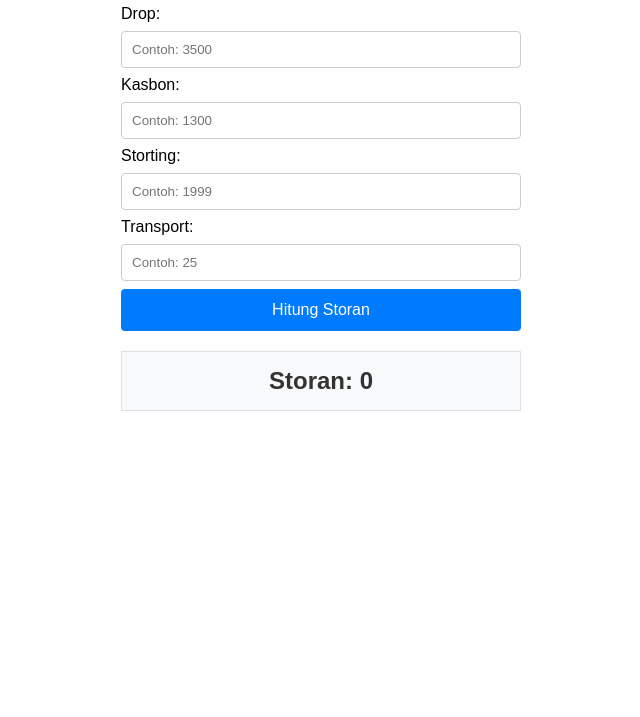
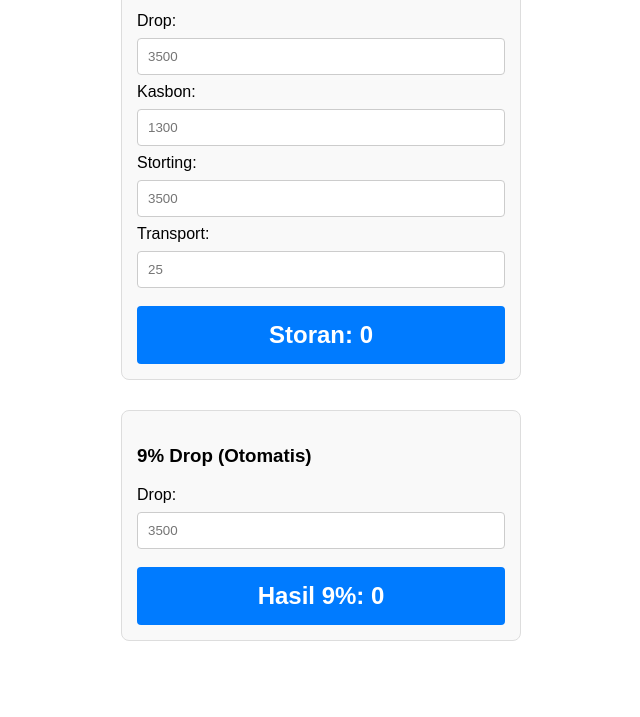
Before and after one commit to faisalbolenk/Kalkulator-storan, a plain HTML site: page index.html in a window 1280 px wide. Shown: the part 83-800 px from the top of the page, without its empty margins (319-959 px from the left). Drawn offline with Linux system fonts and the light colour scheme.

Commit message:
Update index.html

```diff
--- a/index.html
+++ b/index.html
@@ -3,45 +3,53 @@
 <head>
     <meta charset="UTF-8">
     <meta name="viewport" content="width=device-width, initial-scale=1.0">
-    <title>Kalkulator Storan</title>
+    <title>Kalkulator Otomatis</title>
     <style>
         body { font-family: sans-serif; padding: 20px; max-width: 400px; margin: auto; }
         input { width: 100%; padding: 10px; margin: 8px 0; border: 1px solid #ccc; border-radius: 4px; box-sizing: border-box; }
-        button { width: 100%; padding: 12px; background-color: #007bff; color: white; border: none; border-radius: 4px; cursor: pointer; font-size: 16px; }
-        .result { margin-top: 20px; padding: 15px; background-color: #f8f9fa; border: 1px solid #dee2e6; text-align: center; font-size: 1.5em; font-weight: bold; color: #333; }
+        .section { margin-bottom: 30px; padding: 15px; border: 1px solid #ddd; border-radius: 8px; background: #f9f9f9; }
+        .result { margin-top: 10px; padding: 15px; background-color: #007bff; color: white; text-align: center; font-size: 1.5em; font-weight: bold; border-radius: 4px; }
     </style>
 </head>
 <body>
 
-    <h2>Kalkulator Storan</h2>
+    <div class="section">
+        <h3>Storan (Otomatis)</h3>
+        <label>Drop:</label>
+        <input type="number" id="drop1" oninput="hitung()" placeholder="3500">
+        <label>Kasbon:</label>
+        <input type="number" id="kasbon" oninput="hitung()" placeholder="1300">
+        <label>Storting:</label>
+        <input type="number" id="storting" oninput="hitung()" placeholder="3500">
+        <label>Transport:</label>
+        <input type="number" id="transport" oninput="hitung()" placeholder="25">
 
-    <label>Drop:</label>
-    <input type="number" id="drop" placeholder="Contoh: 3500">
+        <div class="result" id="hasilStoran">Storan: 0</div>
+    </div>
 
-    <label>Kasbon:</label>
-    <input type="number" id="kasbon" placeholder="Contoh: 1300">
+    <div class="section">
+        <h3>9% Drop (Otomatis)</h3>
+        <label>Drop:</label>
+        <input type="number" id="drop2" oninput="hitungPersen()" placeholder="3500">
 
-    <label>Storting:</label>
-    <input type="number" id="storting" placeholder="Contoh: 1999">
-
-    <label>Transport:</label>
-    <input type="number" id="transport" placeholder="Contoh: 25">
-
-    <button onclick="hitung()">Hitung Storan</button>
-
-    <div class="result" id="hasil">Storan: 0</div>
+        <div class="result" id="hasilPersen">Hasil 9%: 0</div>
+    </div>
 
     <script>
         function hitung() {
-            let drop = parseFloat(document.getElementById('drop').value) || 0;
+            let drop = parseFloat(document.getElementById('drop1').value) || 0;
             let kasbon = parseFloat(document.getElementById('kasbon').value) || 0;
             let storting = parseFloat(document.getElementById('storting').value) || 0;
             let transport = parseFloat(document.getElementById('transport').value) || 0;
 
-            // Rumus: (Drop * 20%) + Kasbon + Storting - Drop - Transport
             let hasil = (drop * 0.20) + kasbon + storting - drop - transport;
+            document.getElementById('hasilStoran').innerText = "Storan: " + hasil.toLocaleString('id-ID');
+        }
 
-            document.getElementById('hasil').innerText = "Storan: " + hasil.toLocaleString('id-ID');
+        function hitungPersen() {
+            let drop = parseFloat(document.getElementById('drop2').value) || 0;
+            let hasil = drop * 0.09;
+            document.getElementById('hasilPersen').innerText = "Hasil 9%: " + hasil.toLocaleString('id-ID');
         }
     </script>
 </body>
```
